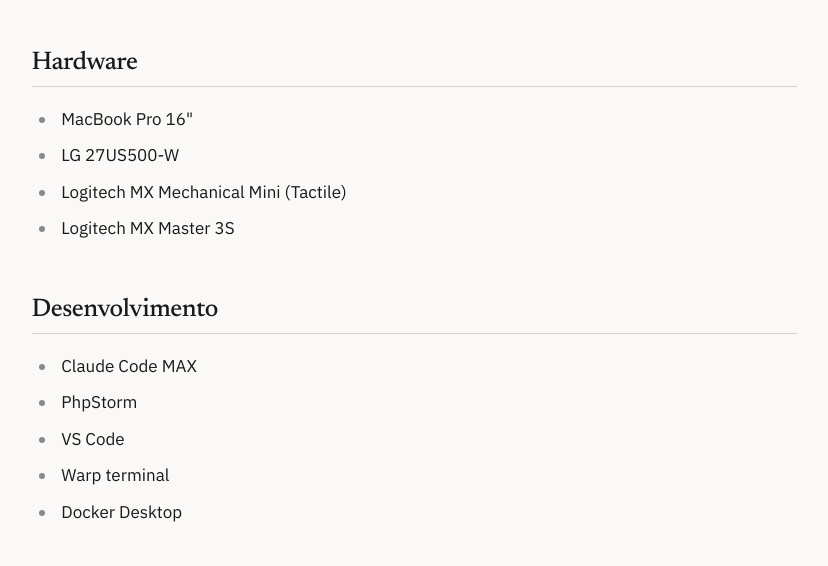
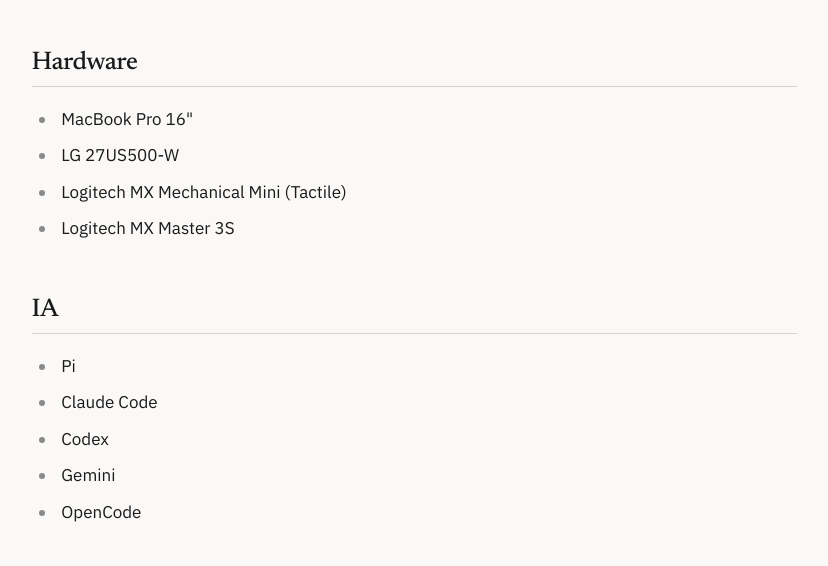
Before and after one commit to marco-machado/marcomachado-dev, an Astro site: page /pt/uses in a window 1280 px wide. Shown: the part 234-800 px from the top of the page, without its empty margins (226-1054 px from the left). Built offline with nearby package versions, Linux system fonts and the light colour scheme; Astro itself is replaced by a stand-in of ours.

Commit message:
Add AI tools to uses page

```diff
--- a/src/i18n/ui.ts
+++ b/src/i18n/ui.ts
@@ -43,6 +43,7 @@
     "uses.intro":
       "Tools, hardware, and software that I use daily. Inspired by uses.tech.",
     "uses.hardware": "Hardware",
+    "uses.ai": "AI",
     "uses.dev": "Development",
     "uses.software": "Software",
     "uses.terminal": "Terminal",
@@ -107,6 +108,7 @@
     "uses.intro":
       "Ferramentas, hardware e software que uso diariamente. Inspirado por uses.tech.",
     "uses.hardware": "Hardware",
+    "uses.ai": "IA",
     "uses.dev": "Desenvolvimento",
     "uses.software": "Software",
     "uses.terminal": "Terminal",
--- a/src/pages/pt/uses.astro
+++ b/src/pages/pt/uses.astro
@@ -18,9 +18,17 @@
       <li>Logitech MX Master 3S</li>
     </ul>
 
+    <h2>{t("uses.ai")}</h2>
+    <ul>
+      <li>Pi</li>
+      <li>Claude Code</li>
+      <li>Codex</li>
+      <li>Gemini</li>
+      <li>OpenCode</li>
+    </ul>
+
     <h2>{t("uses.dev")}</h2>
     <ul>
-      <li>Claude Code MAX</li>
       <li>PhpStorm</li>
       <li>VS Code</li>
       <li>Warp terminal</li>
--- a/src/pages/uses.astro
+++ b/src/pages/uses.astro
@@ -18,9 +18,17 @@
       <li>Logitech MX Master 3S</li>
     </ul>
 
+    <h2>{t("uses.ai")}</h2>
+    <ul>
+      <li>Pi</li>
+      <li>Claude Code</li>
+      <li>Codex</li>
+      <li>Gemini</li>
+      <li>OpenCode</li>
+    </ul>
+
     <h2>{t("uses.dev")}</h2>
     <ul>
-      <li>Claude Code MAX</li>
       <li>PhpStorm</li>
       <li>VS Code</li>
       <li>Warp terminal</li>
```
